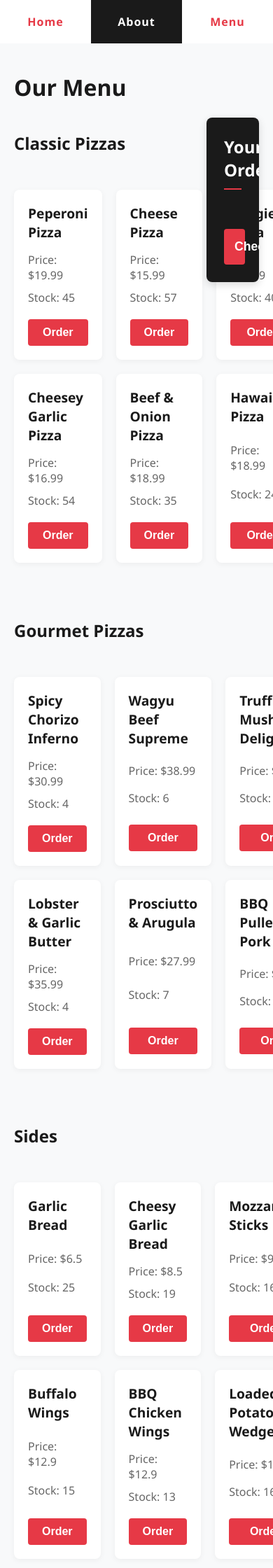
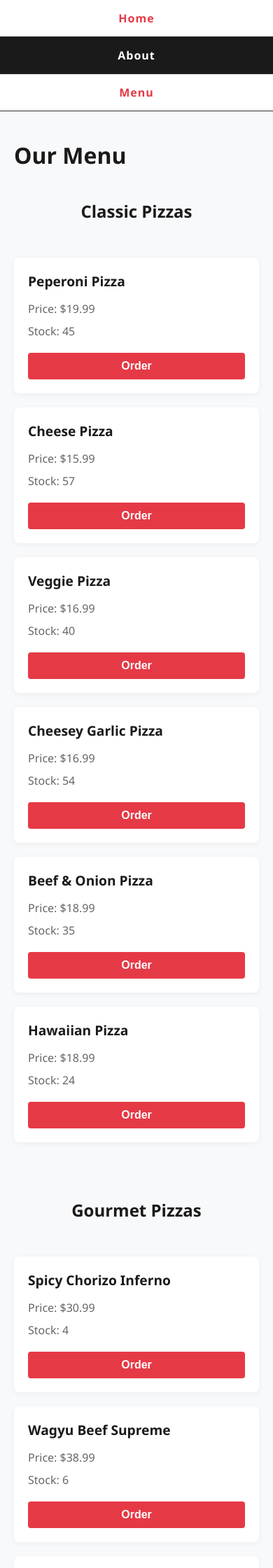
Before and after one commit to st25112-a11y/CSC-2-AS91897---AS91896, a Flask app: page /menu in a window 390 px wide; the page is wider, and only the part inside the window is pictured. Shown: the top 2240 px of that part at 70% size. Run offline with Flask 3, Linux system fonts and the light colour scheme.

Commit message:
Added code that adapts to different screen resolutions

```diff
--- a/static/css/style.css
+++ b/static/css/style.css
@@ -299,3 +299,47 @@ footer {
 .menu-card .order-btn {
     margin-top: 15px;
 }
+
+
+/* Responsive Design */
+
+@media (max-width: 900px) {
+    .container {
+        flex-direction: column;
+    }
+
+    .left, .right {
+        width: 100%;
+    }
+
+    .right {
+        position: relative;
+        top: 0;
+        margin-top: 30px;
+    }
+
+    .menu-grid {
+        grid-template-columns: repeat(2, 1fr);
+    }
+}
+
+/* For Mobile Phones (under 600px) */
+@media (max-width: 600px) {
+    .menu-grid {
+        grid-template-columns: 1fr;
+    }
+
+    .main-links ul {
+        flex-direction: column;
+        width: 100%;
+    }
+
+    .main-links ul a {
+        padding: 15px 0;
+        border-bottom: 1px solid #333;
+    }
+
+    .left h2 {
+        text-align: center;
+    }
+}
```
